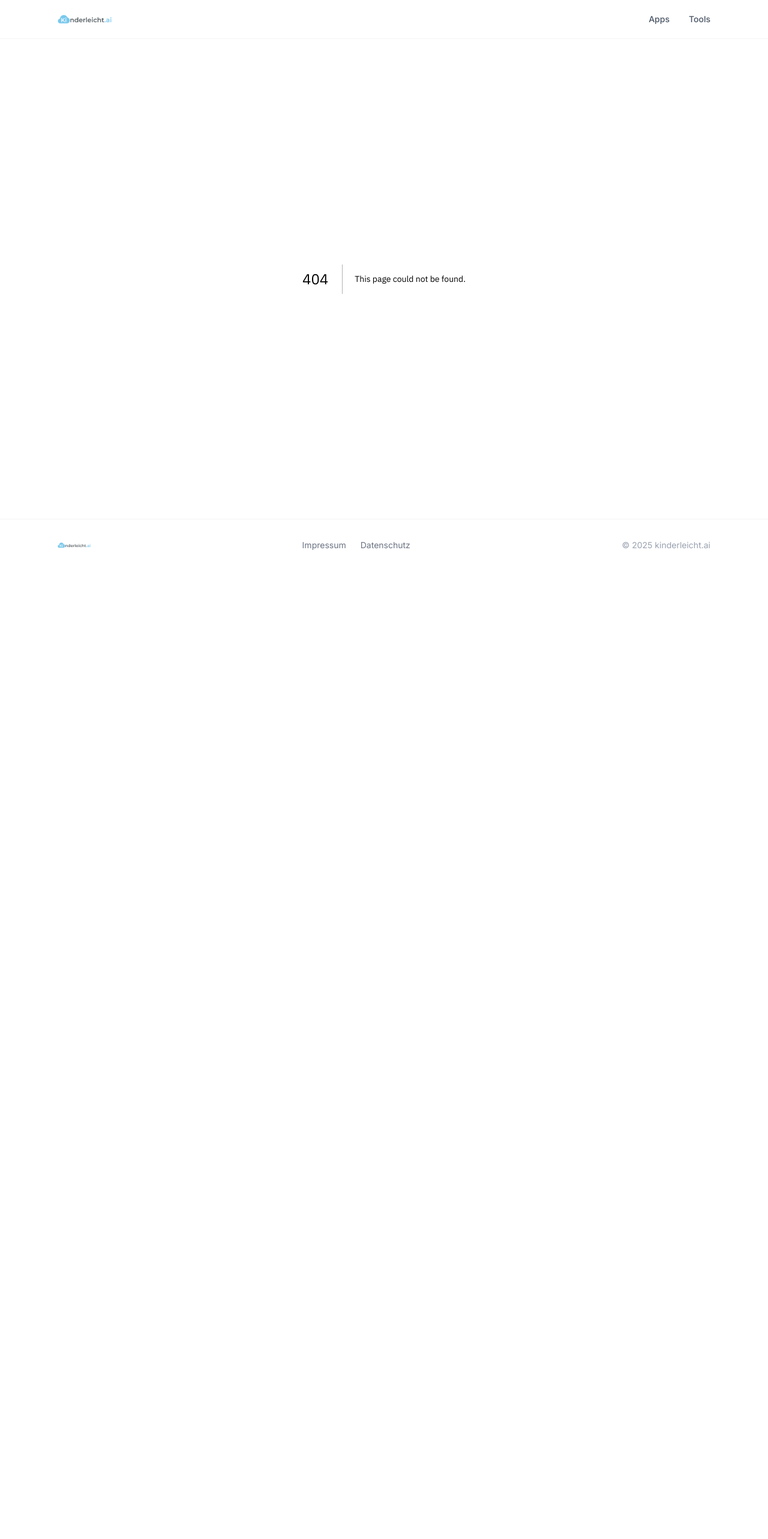
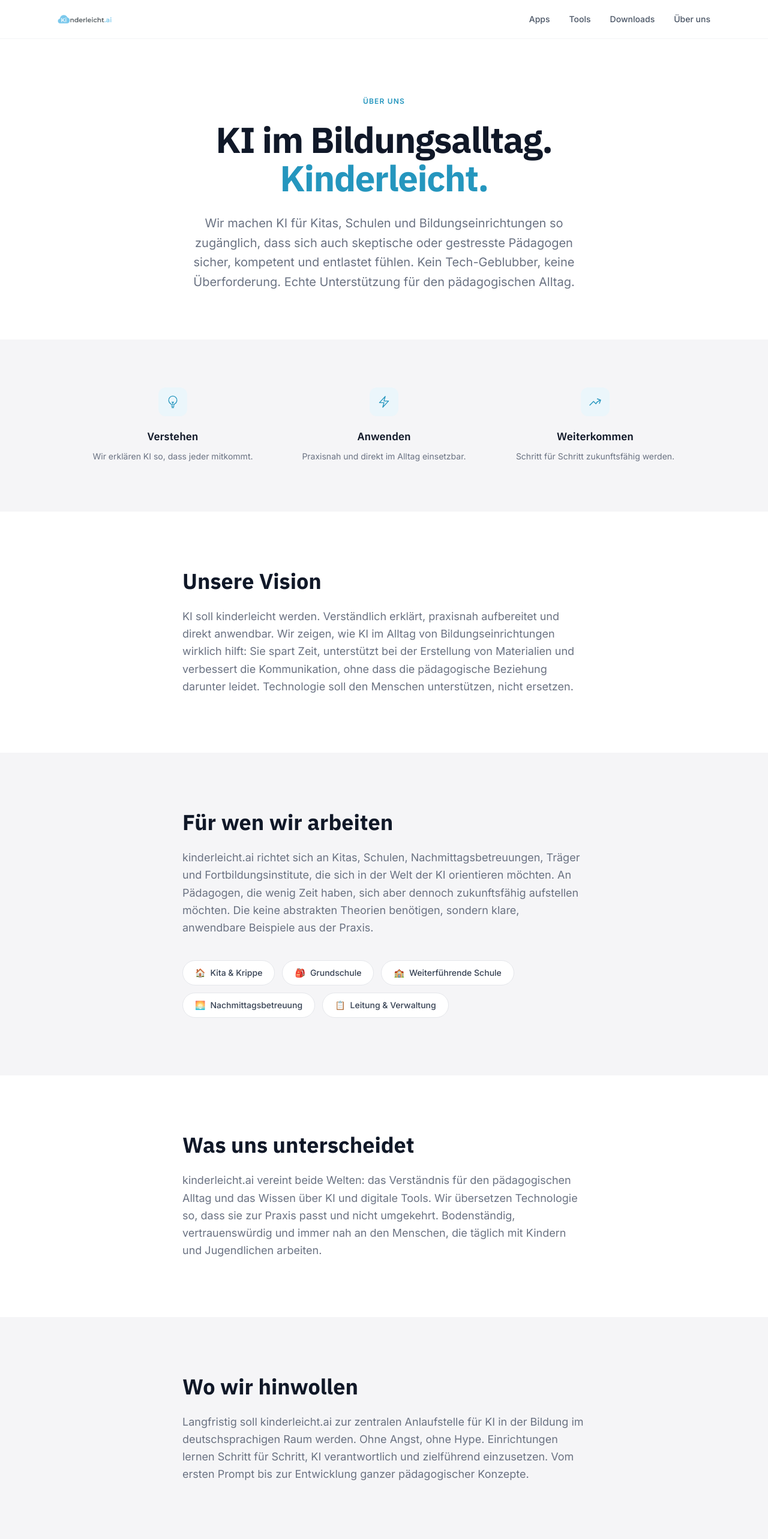
Before and after one commit to daumnicolas89-oss/kinderleicht-ai, a Next.js app: page /ueber-uns in a window 1280 px wide. Before the commit this address had no page. Shown: the top 2566 px of the page at 60% size. Before the commit the page ends 952 px from the top, so only its background shows below. Built offline with nearby package versions, Linux system fonts and the light colour scheme.

Commit message:
Layout 8

```diff
--- /dev/null
+++ b/app/ueber-uns/page.tsx
@@ -0,0 +1,211 @@
+import type { Metadata } from "next";
+import Link from "next/link";
+
+export const metadata: Metadata = {
+  title: "Über uns — kinderleicht.ai",
+  description:
+    "Wir machen KI für Kitas, Schulen und Bildungseinrichtungen zugänglich. Kein Tech-Geblubber, keine Überforderung.",
+};
+
+const statements = [
+  {
+    icon: (
+      <svg width="22" height="22" fill="none" viewBox="0 0 24 24" stroke="currentColor" strokeWidth={1.5}>
+        <path strokeLinecap="round" strokeLinejoin="round" d="M12 18v-5.25m0 0a6.01 6.01 0 001.5-.189m-1.5.189a6.01 6.01 0 01-1.5-.189m3.75 7.478a12.06 12.06 0 01-4.5 0m3.75 2.383a14.406 14.406 0 01-3 0M14.25 18v-.192c0-.983.658-1.823 1.508-2.316a7.5 7.5 0 10-7.517 0c.85.493 1.509 1.333 1.509 2.316V18" />
+      </svg>
+    ),
+    title: "Verstehen",
+    desc: "Wir erklären KI so, dass jeder mitkommt.",
+  },
+  {
+    icon: (
+      <svg width="22" height="22" fill="none" viewBox="0 0 24 24" stroke="currentColor" strokeWidth={1.5}>
+        <path strokeLinecap="round" strokeLinejoin="round" d="M3.75 13.5l10.5-11.25L12 10.5h8.25L9.75 21.75 12 13.5H3.75z" />
+      </svg>
+    ),
+    title: "Anwenden",
+    desc: "Praxisnah und direkt im Alltag einsetzbar.",
+  },
+  {
+    icon: (
+      <svg width="22" height="22" fill="none" viewBox="0 0 24 24" stroke="currentColor" strokeWidth={1.5}>
+        <path strokeLinecap="round" strokeLinejoin="round" d="M2.25 18L9 11.25l4.306 4.307a11.95 11.95 0 015.814-5.519l2.74-1.22m0 0l-5.94-2.28m5.94 2.28l-2.28 5.941" />
+      </svg>
+    ),
+    title: "Weiterkommen",
+    desc: "Schritt für Schritt zukunftsfähig werden.",
+  },
+];
+
+const audiences = [
+  { emoji: "🏠", label: "Kita & Krippe" },
+  { emoji: "🎒", label: "Grundschule" },
+  { emoji: "🏫", label: "Weiterführende Schule" },
+  { emoji: "🌅", label: "Nachmittagsbetreuung" },
+  { emoji: "📋", label: "Leitung & Verwaltung" },
+];
+
+export default function UeberUnsPage() {
+  return (
+    <>
+      {/* ── HERO ─────────────────────────────────────────── */}
+      <section className="bg-white pt-24 pb-20 px-4 sm:px-6 lg:px-8">
+        <div className="max-w-3xl mx-auto text-center">
+          <p
+            className="text-xs font-semibold uppercase tracking-widest mb-6"
+            style={{ color: "#2596be" }}
+          >
+            Über uns
+          </p>
+          <h1
+            className="text-5xl sm:text-6xl font-bold tracking-tight text-gray-900 leading-[1.06]"
+            style={{ fontFamily: "var(--font-ibm-plex-sans)" }}
+          >
+            KI im Bildungsalltag.{" "}
+            <span style={{ color: "#2596be" }}>Kinderleicht.</span>
+          </h1>
+          <p className="mt-7 text-xl text-gray-500 leading-relaxed max-w-2xl mx-auto">
+            Wir machen KI für Kitas, Schulen und Bildungseinrichtungen so
+            zugänglich, dass sich auch skeptische oder gestresste Pädagogen
+            sicher, kompetent und entlastet fühlen. Kein Tech-Geblubber, keine
+            Überforderung. Echte Unterstützung für den pädagogischen Alltag.
+          </p>
+        </div>
+      </section>
+
+      {/* ── THREE STATEMENTS ─────────────────────────────── */}
+      <section className="py-20 px-4 sm:px-6 lg:px-8" style={{ backgroundColor: "#F5F5F7" }}>
+        <div className="max-w-5xl mx-auto grid grid-cols-1 sm:grid-cols-3 gap-8">
+          {statements.map((s) => (
+            <div key={s.title} className="flex flex-col items-center text-center">
+              <div
+                className="w-12 h-12 rounded-xl flex items-center justify-center mb-5"
+                style={{ backgroundColor: "#EBF6FB", color: "#2596be" }}
+              >
+                {s.icon}
+              </div>
+              <h3
+                className="text-lg font-semibold text-gray-900 mb-2"
+                style={{ fontFamily: "var(--font-ibm-plex-sans)" }}
+              >
+                {s.title}
+              </h3>
+              <p className="text-sm text-gray-500 leading-relaxed">{s.desc}</p>
+            </div>
+          ))}
+        </div>
+      </section>
+
+      {/* ── VISION ───────────────────────────────────────── */}
+      <section className="bg-white py-24 px-4 sm:px-6 lg:px-8">
+        <div className="max-w-2xl mx-auto">
+          <h2
+            className="text-3xl sm:text-4xl font-bold text-gray-900 mb-6"
+            style={{ fontFamily: "var(--font-ibm-plex-sans)" }}
+          >
+            Unsere Vision
+          </h2>
+          <p className="text-lg text-gray-500 leading-relaxed">
+            KI soll kinderleicht werden. Verständlich erklärt, praxisnah
+            aufbereitet und direkt anwendbar. Wir zeigen, wie KI im Alltag von
+            Bildungseinrichtungen wirklich hilft: Sie spart Zeit, unterstützt
+            bei der Erstellung von Materialien und verbessert die Kommunikation,
+            ohne dass die pädagogische Beziehung darunter leidet. Technologie
+            soll den Menschen unterstützen, nicht ersetzen.
+          </p>
+        </div>
+      </section>
+
+      {/* ── FÜR WEN ──────────────────────────────────────── */}
+      <section className="py-24 px-4 sm:px-6 lg:px-8" style={{ backgroundColor: "#F5F5F7" }}>
+        <div className="max-w-2xl mx-auto">
+          <h2
+            className="text-3xl sm:text-4xl font-bold text-gray-900 mb-6"
+            style={{ fontFamily: "var(--font-ibm-plex-sans)" }}
+          >
+            Für wen wir arbeiten
+          </h2>
+          <p className="text-lg text-gray-500 leading-relaxed mb-10">
+            kinderleicht.ai richtet sich an Kitas, Schulen,
+            Nachmittagsbetreuungen, Träger und Fortbildungsinstitute, die sich
+            in der Welt der KI orientieren möchten. An Pädagogen, die wenig
+            Zeit haben, sich aber dennoch zukunftsfähig aufstellen möchten. Die
+            keine abstrakten Theorien benötigen, sondern klare, anwendbare
+            Beispiele aus der Praxis.
+          </p>
+          <div className="flex flex-wrap gap-3">
+            {audiences.map((a) => (
+              <span
+                key={a.label}
+                className="inline-flex items-center gap-2 px-5 py-2.5 rounded-full bg-white border border-gray-200 text-sm font-medium text-gray-700"
+              >
+                <span>{a.emoji}</span>
+                {a.label}
+              </span>
+            ))}
+          </div>
+        </div>
+      </section>
+
+      {/* ── WAS UNS UNTERSCHEIDET ────────────────────────── */}
+      <section className="bg-white py-24 px-4 sm:px-6 lg:px-8">
+        <div className="max-w-2xl mx-auto">
+          <h2
+            className="text-3xl sm:text-4xl font-bold text-gray-900 mb-6"
+            style={{ fontFamily: "var(--font-ibm-plex-sans)" }}
+          >
+            Was uns unterscheidet
+          </h2>
+          <p className="text-lg text-gray-500 leading-relaxed">
+            kinderleicht.ai vereint beide Welten: das Verständnis für den
+            pädagogischen Alltag und das Wissen über KI und digitale Tools. Wir
+            übersetzen Technologie so, dass sie zur Praxis passt und nicht
+            umgekehrt. Bodenständig, vertrauenswürdig und immer nah an den
+            Menschen, die täglich mit Kindern und Jugendlichen arbeiten.
+          </p>
+        </div>
+      </section>
+
+      {/* ── WO WIR HINWOLLEN ─────────────────────────────── */}
+      <section className="py-24 px-4 sm:px-6 lg:px-8" style={{ backgroundColor: "#F5F5F7" }}>
+        <div className="max-w-2xl mx-auto">
+          <h2
+            className="text-3xl sm:text-4xl font-bold text-gray-900 mb-6"
+            style={{ fontFamily: "var(--font-ibm-plex-sans)" }}
+          >
+            Wo wir hinwollen
+          </h2>
+          <p className="text-lg text-gray-500 leading-relaxed">
+            Langfristig soll kinderleicht.ai zur zentralen Anlaufstelle für KI
+            in der Bildung im deutschsprachigen Raum werden. Ohne Angst, ohne
+            Hype. Einrichtungen lernen Schritt für Schritt, KI verantwortlich
+            und zielführend einzusetzen. Vom ersten Prompt bis zur Entwicklung
+            ganzer pädagogischer Konzepte.
+          </p>
+        </div>
+      </section>
+
+      {/* ── CTA ──────────────────────────────────────────── */}
+      <section className="py-24 px-4 sm:px-6 lg:px-8" style={{ backgroundColor: "#2596be" }}>
+        <div className="max-w-2xl mx-auto text-center">
+          <h2
+            className="text-3xl sm:text-4xl font-bold text-white mb-4"
+            style={{ fontFamily: "var(--font-ibm-plex-sans)" }}
+          >
+            Bereit loszulegen?
+          </h2>
+          <p className="text-lg mb-10" style={{ color: "rgba(255,255,255,0.80)" }}>
+            Entdecke Apps, Tools und fertige Materialien für deinen Bildungsalltag.
+          </p>
+          <Link
+            href="/tools"
+            className="inline-flex items-center px-8 py-3.5 rounded-lg text-sm font-semibold transition-opacity hover:opacity-90"
+            style={{ backgroundColor: "#ffffff", color: "#2596be" }}
+          >
+            Jetzt entdecken
+          </Link>
+        </div>
+      </section>
+    </>
+  );
+}
--- a/components/Nav.tsx
+++ b/components/Nav.tsx
@@ -3,6 +3,13 @@
 import Link from "next/link";
 import Logo from "@/components/Logo";
 import { useState } from "react";
+
+const navLinks = [
+  { label: "Apps", href: "/apps" },
+  { label: "Tools", href: "/tools" },
+  { label: "Downloads", href: "/downloads" },
+  { label: "Über uns", href: "/ueber-uns" },
+];
 
 export default function Nav() {
   const [mobileOpen, setMobileOpen] = useState(false);
@@ -18,18 +25,15 @@
 
           {/* Desktop Nav */}
           <nav className="hidden md:flex items-center gap-8">
+            {navLinks.map((link) => (
               <Link
-              href="/apps"
+                key={link.href}
+                href={link.href}
                 className="text-sm font-medium text-gray-600 hover:text-gray-900 transition-colors"
               >
-              Apps
+                {link.label}
               </Link>
-            <Link
-              href="/tools"
-              className="text-sm font-medium text-gray-600 hover:text-gray-900 transition-colors"
-            >
-              Tools
-            </Link>
+            ))}
           </nav>
 
           {/* Mobile hamburger */}
@@ -47,20 +51,16 @@
         {/* Mobile Menu */}
         {mobileOpen && (
           <nav className="md:hidden border-t border-gray-100 py-4 flex flex-col gap-4">
+            {navLinks.map((link) => (
               <Link
-              href="/apps"
+                key={link.href}
+                href={link.href}
                 className="text-sm font-medium text-gray-700 hover:text-gray-900"
                 onClick={() => setMobileOpen(false)}
               >
-              Apps
+                {link.label}
               </Link>
-            <Link
-              href="/tools"
-              className="text-sm font-medium text-gray-700 hover:text-gray-900"
-              onClick={() => setMobileOpen(false)}
-            >
-              Tools
-            </Link>
+            ))}
           </nav>
         )}
       </div>
```
Lines whose indentation alone changed are shown as unchanged.
